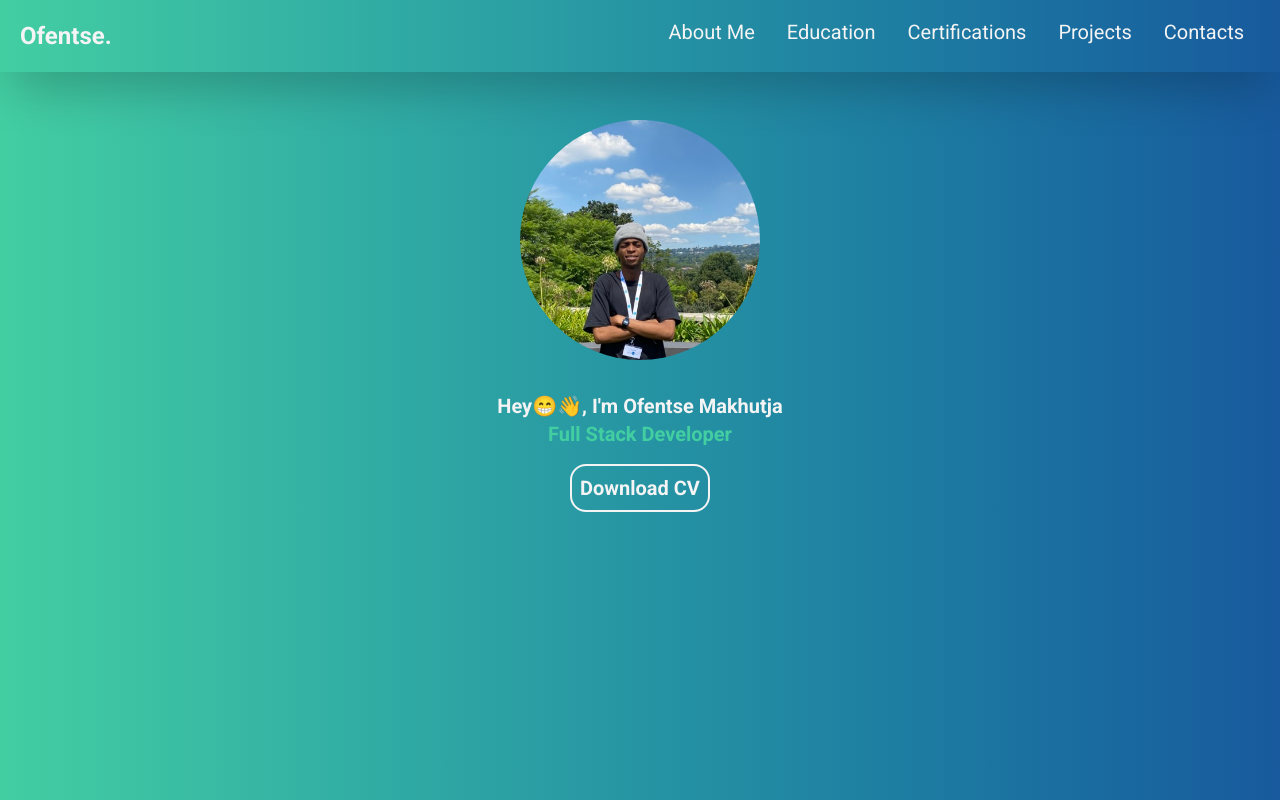
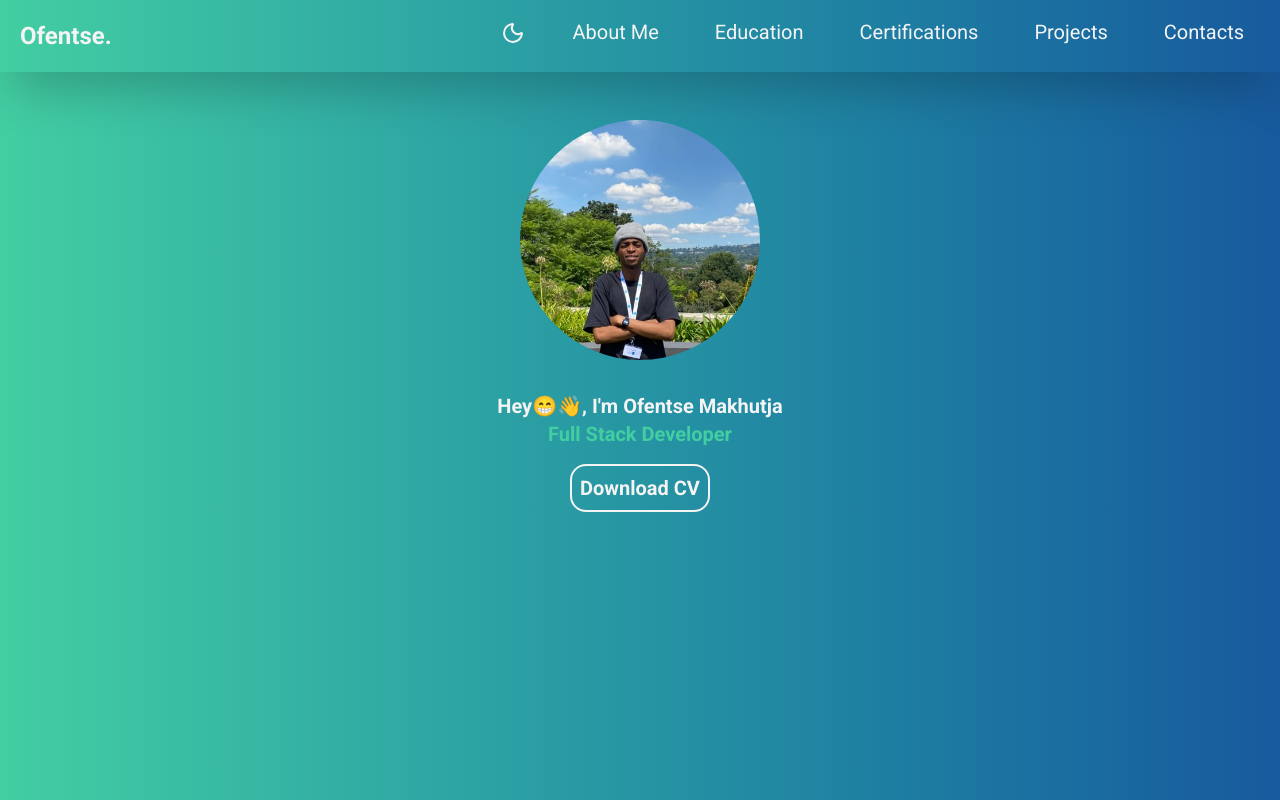
Before and after one commit to OfentseJ/react-personal-portfolio, a React (Vite) app in the folder frontend/: page / in a window 1280 px wide. Shown: the top 800 px of the page. Built offline with nearby package versions, Linux system fonts and the light colour scheme.

Commit message:
Add dark mode toggle to NavBar and update styles
Introduces a dark mode toggle in the NavBar using lucide-react icons. Updates index.css to support dark mode styling for gradient backgrounds. Also refactors NavBar menu logic and fixes minor formatting in BodySection.

```diff
--- a/frontend/package.json
+++ b/frontend/package.json
@@ -15,6 +15,7 @@
   "dependencies": {
     "@formspree/react": "^3.0.0",
     "@tailwindcss/vite": "^4.1.12",
+    "lucide-react": "^0.544.0",
     "react": "^19.1.1",
     "react-dom": "^19.1.1"
   },
--- a/frontend/src/components/BodySection.jsx
+++ b/frontend/src/components/BodySection.jsx
@@ -75,8 +75,7 @@ export default function BodySection() {
                 <i class="ri-javascript-fill"></i> JavaScript
               </li>
               <li>
-                <i class="ri-nodejs-fill"></i>
-                Node.js
+                <i class="ri-nodejs-fill"></i> Node.js
               </li>
             </ul>
           </div>
--- a/frontend/src/components/NavBar.jsx
+++ b/frontend/src/components/NavBar.jsx
@@ -1,7 +1,15 @@
 import { useState } from "react";
+import { Moon, Sun } from "lucide-react";
 
 export default function NavBar() {
   const [open, setOpen] = useState(false);
+  const [theme, setTheme] = useState("light");
+
+  const toggleTheme = () => {
+    const newTheme = theme === "light" ? "dark" : "light";
+    setTheme(newTheme);
+    document.documentElement.classList.toggle("dark", newTheme === "dark");
+  };
 
   return (
     <nav className="p-5 h-18 md:flex md:items-center md:justify-between fixed w-full endless-river shadow-2xl">
@@ -15,16 +23,28 @@ export default function NavBar() {
         </span>
       </div>
       <ul
-        className={`md:flex md:items-center md:opacity-100 md:static
-              absolute left-0 w-full md:w-auto md:py-0 py-4 md:pl-0 pl-7
-              transition-all ease-in duration-500 mt-[-8px]
-              ${
-                open
-                  ? "top-[80px] opacity-100 endless-river shadow-2xl flex flex-col items-center gap-2"
-                  : "top-[-400px] opacity-0 bg-transparent shodow-none"
-              }`}
-        onClick={() => setOpen(!open)}
+        className={`
+    md:flex md:items-center md:static md:w-auto md:opacity-100
+    absolute left-0 w-full py-4 pl-7 transition-all ease-in duration-500 mt-[-8px]
+
+    ${
+      open
+        ? "top-[80px] opacity-100 endless-river shadow-2xl flex flex-col items-center gap-2"
+        : "top-[-400px] opacity-0 bg-transparent shadow-none"
+    }
+
+    md:top-auto md:opacity-100 md:shadow-none md:bg-transparent md:flex-row md:gap-6
+  `}
+        onClick={() => setOpen(false)}
       >
+        <li>
+          <button
+            onClick={toggleTheme}
+            className="pr-2 pt-2 cursor-pointer hover:text-[#43cea2] duration-500"
+          >
+            {theme === "light" ? <Moon /> : <Sun />}
+          </button>
+        </li>
         <li>
           <a href="#about-me" className="text-xl duration-500 mx-4">
             About Me
--- a/frontend/src/index.css
+++ b/frontend/src/index.css
@@ -1,5 +1,8 @@
 @import url('https://fonts.googleapis.com/css2?family=Asap:ital,wght@0,100..900;1,100..900&family=Roboto:ital,wght@0,100..900;1,100..900&display=swap');
 @import "tailwindcss";
+
+
+@custom-variant dark (&:where(.dark, .dark *));
 
 @theme{
     --font-roboto: Roboto, "sans-serif"
@@ -27,8 +30,8 @@
     .endless-river{
         @apply bg-gradient-to-r from-[#43cea2] to-[#185a9d];
     }
-    .bg-white-cyan{
-        @apply bg-gradient-to-b from-[#4a33cc] to-[#43cea2];
+    .dark .endless-river{
+        @apply bg-gradient-to-r from-[#0f2027] to-[#203a43];
     }
     .borderedDivs{
         @apply border-2 p-5 rounded-2xl space-y-2;
```
Also changed, not shown: 1 other file (tests, documents, lock files or other folders).
